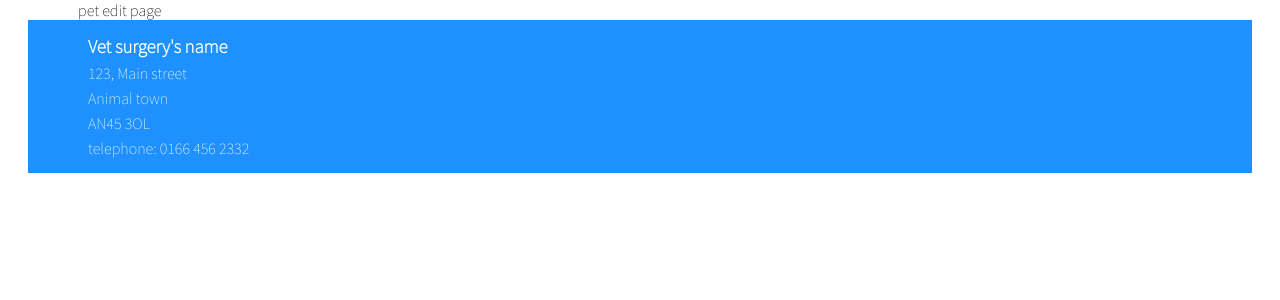
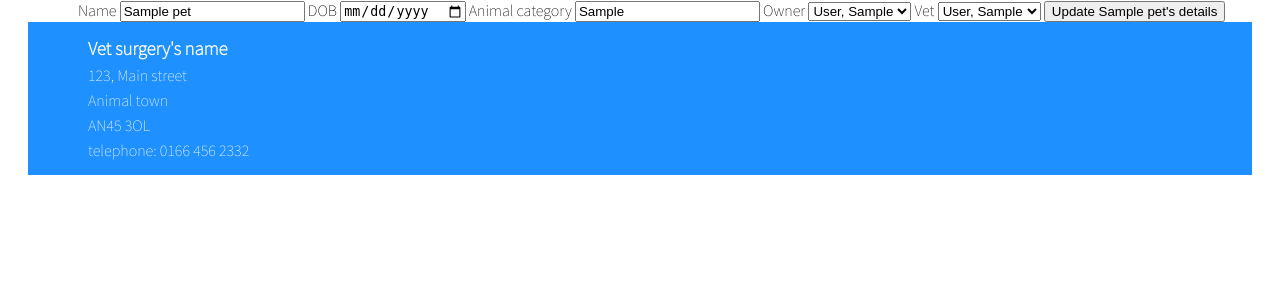
Before and after one commit to saraMDavies/vet_admin_app, a Flask app: page /pets/1/edit in a window 1280 px wide. Shown: the part 131-431 px from the top of the page. Run offline with Flask 2, Linux system fonts and the light colour scheme; a database or web service that is not in the repository returns one stand-in record (values such as "Sample title"); some libraries are stand-ins or nearby versions.

Commit message:
adds update function for pets

```diff
--- a/vet_app/controllers/pets_controller.py
+++ b/vet_app/controllers/pets_controller.py
@@ -68,5 +68,7 @@ def create_pet():
 @pets_blueprint.route('/pets/<id>/edit')
 def edit_form_pet(id):
     pet = pet_respository.select_by_id(id)
+    vets = vet_repository.select_all()
+    owners = owner_repository.select_all()
 
-    return render_template('pets/edit.html', pet = pet)
+    return render_template('pets/edit.html', pet = pet, vets = vets, owners = owners)
--- a/vet_app/db/vets.sql
+++ b/vet_app/db/vets.sql
@@ -20,7 +20,7 @@ CREATE TABLE owners(
 
 
 CREATE TABLE pets(
-    id SERIAL PRIMARY KEY,
+    id SERIAL NOT NULL PRIMARY KEY,
     name VARCHAR(255),
     dob VARCHAR(255),
     animal_category VARCHAR(255),
--- a/vet_app/repositories/pet_respository.py
+++ b/vet_app/repositories/pet_respository.py
@@ -40,6 +40,9 @@ def create(pet):
     sql = "INSERT INTO pets (name, dob, animal_category, owner_id, vet_id, notes) VALUES (%s, %s, %s, %s, %s, %s) RETURNING *"
     values = [pet.name, pet.dob, pet.animal_category, pet.owner.id, pet.vet.id, pet.notes]
     result = run_sql(sql, values)
+    print(sql)
+    print(values)
+    print(result)
 
     id = result[0]['id']
     pet.id = id
@@ -82,3 +85,8 @@ def get_small_animals():
         pet = Pet(row['name'], row['dob'], row['animal_category'], owner, vet, row['notes'], row['id'])
         pets.append(pet)
     return pets
+
+def update_pet(pet):
+    sql = "UPDATE pets SET (name, dob, animal_category, owner_id, vet_id, notes) = (%s, %s, %s, %s, %s, %s) WHERE id = %s"
+    values = [pet.name, pet.dob, pet.animal_category, pet.owner_id, pet.vet_id, pet.notes, pet.id]
+    run_sql(sql, values)
--- a/vet_app/templates/pets/edit.html
+++ b/vet_app/templates/pets/edit.html
@@ -3,7 +3,41 @@
 {% block content %}
 
 
-pet edit page
+<form action="/pets/{{pet.id}}/edit" method="post">
+
+    <label for="name">Name</label>
+    <input type="text" name="name" value="{{pet.name}}">
+    <label for="dob">DOB</label>
+    <input type="date" name="dob">
+    <label for="animal_category">Animal category</label>
+    <input type="text" name = "animal_category" value = "{{pet.animal_category}}">
+
+    <label for="owner_id">Owner</label>
+    <select name="owner_id">Owner
+        {% for owner in owners %}
+            {% if owner.id == pet.owner.id %}
+                <option value="{{owner.id}}" selected>{{owner.last_name}}, {{owner.first_name}}</option>
+            {% else %}
+                <option value="{{owner.id}}">{{owner.last_name}}, {{owner.first_name}}</option>
+            {% endif %}
+        {% endfor %}
+    </select>
+
+    <label for="vet_d">Vet</label>
+    <select name="vet_id">
+        {% for vet in vets %}
+            {% if vet.id == pet.vet.id %}
+                <option value="{{vet.id}}" selected>{{vet.last_name}}, {{vet.first_name}}</option>
+            {% else %}
+                <option value="{{vet.id}}">{{vet.last_name}}, {{vet.first_name}}</option>
+            {% endif %}
+        {% endfor %}
+    </select>
+
+
+    <button type="submit">Update {{pet.name}}'s details</button>
+
+</form>
 
 
 {% endblock %}
```
